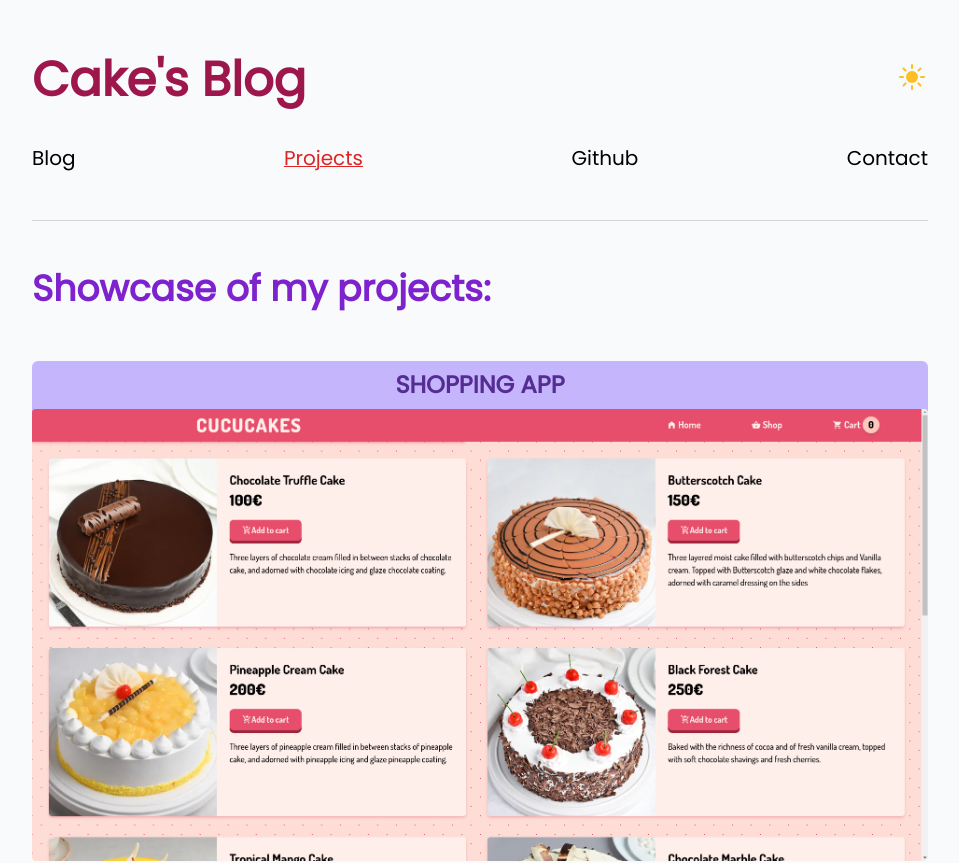
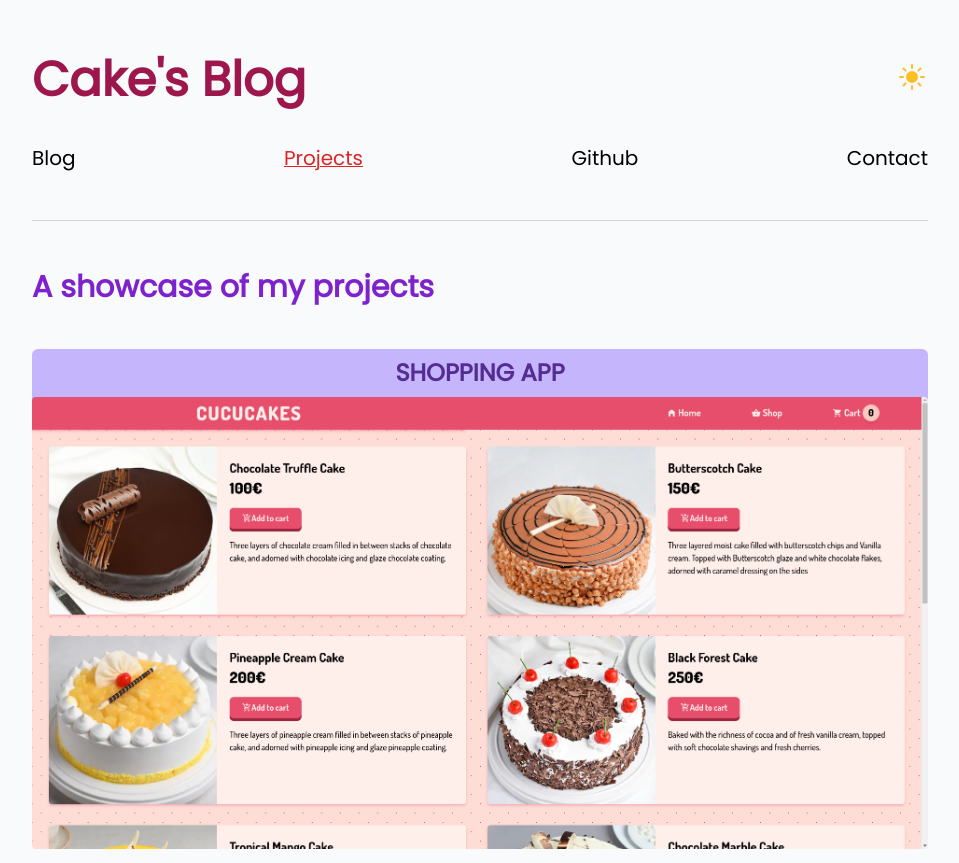
Before and after one commit to cakegod/Blog-API, a Next.js app in the folder client/: page /projects in a window 1280 px wide. Shown: the top 863 px of the page, without its empty margins (160-1119 px from the left). Built offline with nearby package versions, Linux system fonts and the light colour scheme.

Commit message:
style: projects page

```diff
--- a/client/src/app/projects/page.tsx
+++ b/client/src/app/projects/page.tsx
@@ -19,8 +19,8 @@ function page() {
 
   return (
     <>
-      <h2 className='py-12 pb-3 text-3xl font-semibold text-purple-700 dark:text-purple-400 md:text-4xl'>
-        Showcase of my projects:
+      <h2 className='py-12 pb-1 text-2xl font-semibold text-purple-700 dark:text-purple-400 md:text-3xl'>
+        A showcase of my projects
       </h2>
       <main className='flex flex-col gap-12 py-10'>
         {projects.map((project) => (
```
